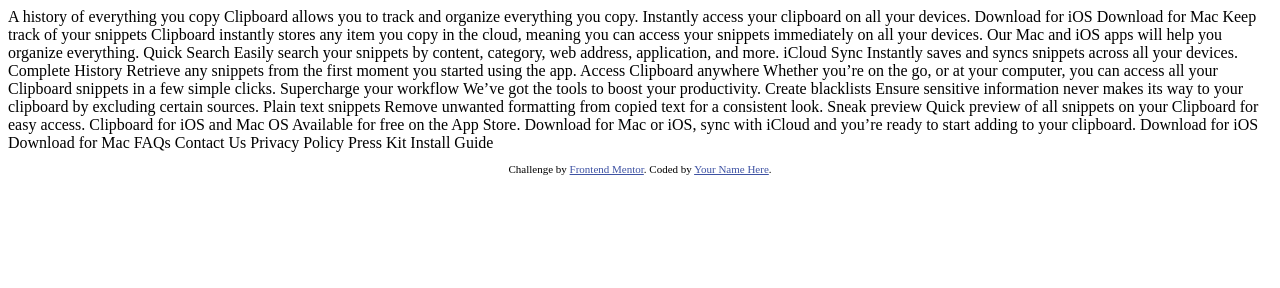
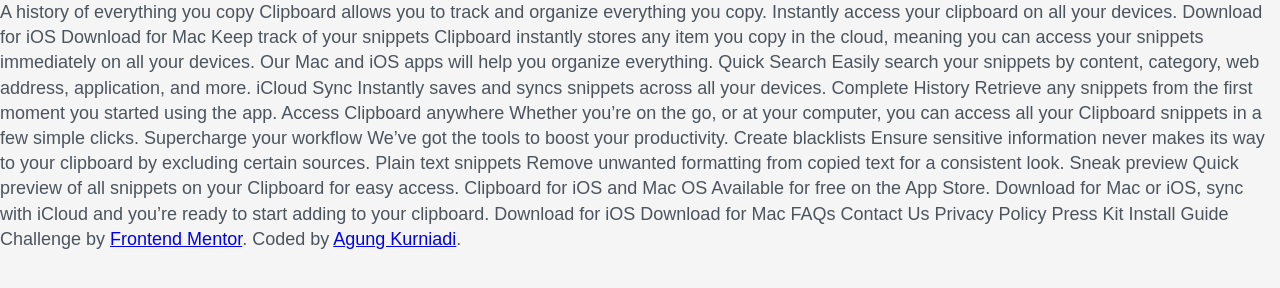
Before and after one commit to kurniad-sign/clipboard-landing-page, a website: page index.html in a window 1280 px wide. Drawn offline with Linux system fonts and the light colour scheme; a web font is replaced by a local one.

Commit message:
add simple base style

```diff
--- a/index.html
+++ b/index.html
@@ -3,16 +3,10 @@
 <head>
   <meta charset="UTF-8">
   <meta name="viewport" content="width=device-width, initial-scale=1.0"> <!-- displays site properly based on user's device -->
-
   <link rel="icon" type="image/png" sizes="32x32" href="./images/favicon-32x32.png">
-
+  <link href="https://fonts.googleapis.com/css2?family=Bai+Jamjuree:wght@400;600&display=swap" rel="stylesheet">
+  <link rel="stylesheet" href="css/style.css">
   <title>Frontend Mentor | Clipboard landing page</title>
-
-  <!-- Feel free to remove these styles or customise in your own stylesheet 👍 -->
-  <style>
-    .attribution { font-size: 11px; text-align: center; }
-    .attribution a { color: hsl(228, 45%, 44%); }
-  </style>
 </head>
 <body>
 
@@ -80,7 +74,7 @@
   <footer>
     <p class="attribution">
       Challenge by <a href="https://www.frontendmentor.io?ref=challenge" target="_blank">Frontend Mentor</a>.
-      Coded by <a href="#">Your Name Here</a>.
+      Coded by <a href="#">Agung Kurniadi</a>.
     </p>
   </footer>
 </body>
--- /dev/null
+++ b/scss/global-style.scss
@@ -0,0 +1,41 @@
+/* Typography */
+$font-family: "Bai Jamjuree", sans-serif;
+$font-normal: 400;
+$font-semibold: 600;
+$font-size: 18px;
+
+/* Colors */
+$cyan-primary: hsl(171, 66%, 44%);
+$light-blue-primary: hsl(233, 100%, 69%);
+$dark-grayish-blue: hsl(210, 10%, 33%);
+$grayish-blue: hsl(201, 11%, 66%);
+
+/* Screen size */
+$mobile-view: 375px;
+$desktop-view: 1440px;
+
+*, *:after, *:before {
+  box-sizing: border-box;
+}
+
+* {
+  margin: 0;
+  padding: 0;
+}
+
+html {
+  font-family: $font-family;
+  font-size: $font-size;
+  font-weight: $font-normal;
+  line-height: 1.4;
+  text-rendering: optimizeLegibility;
+}
+
+body {
+  display: flex;
+  flex-direction: column;
+  min-height: 100vh;
+  overflow-x: hidden;
+  background-color: #f5f5f5;
+  color: $dark-grayish-blue
+}
```
Also changed, not shown: css/style.css (added).
